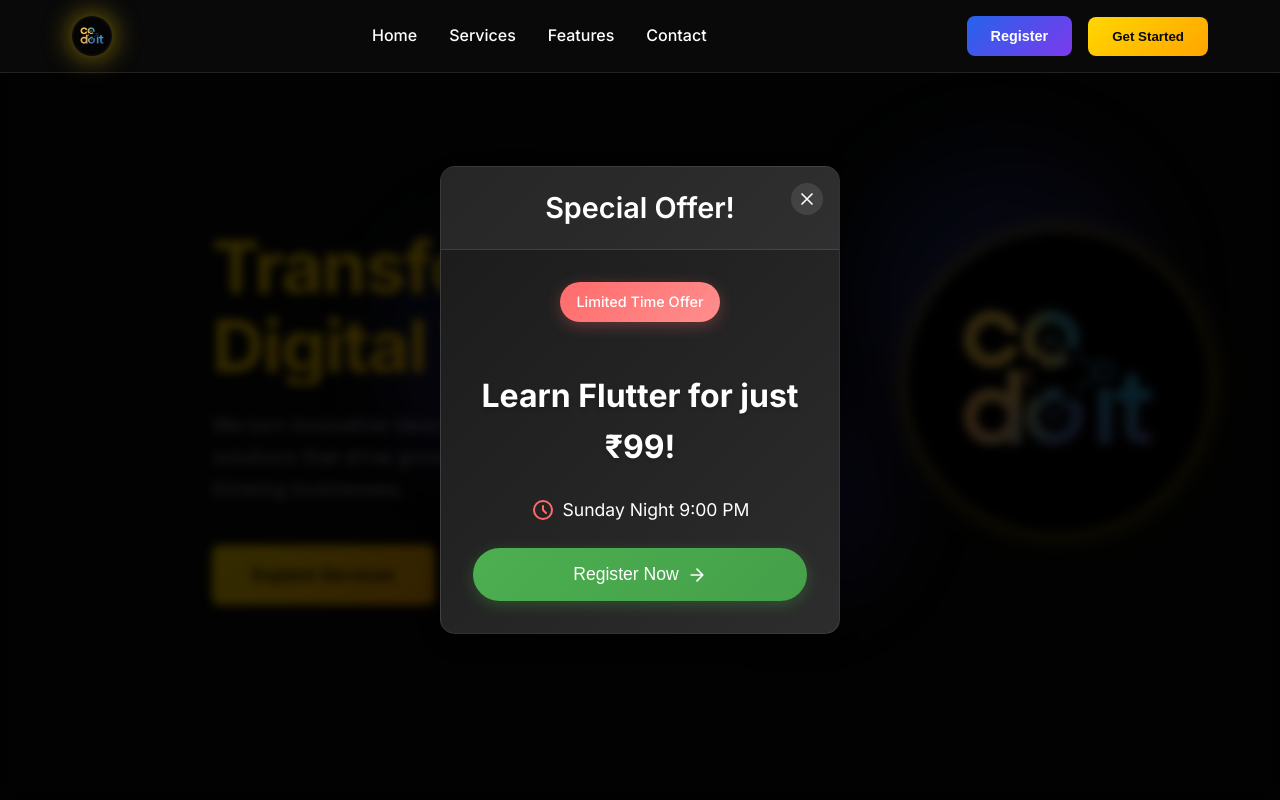
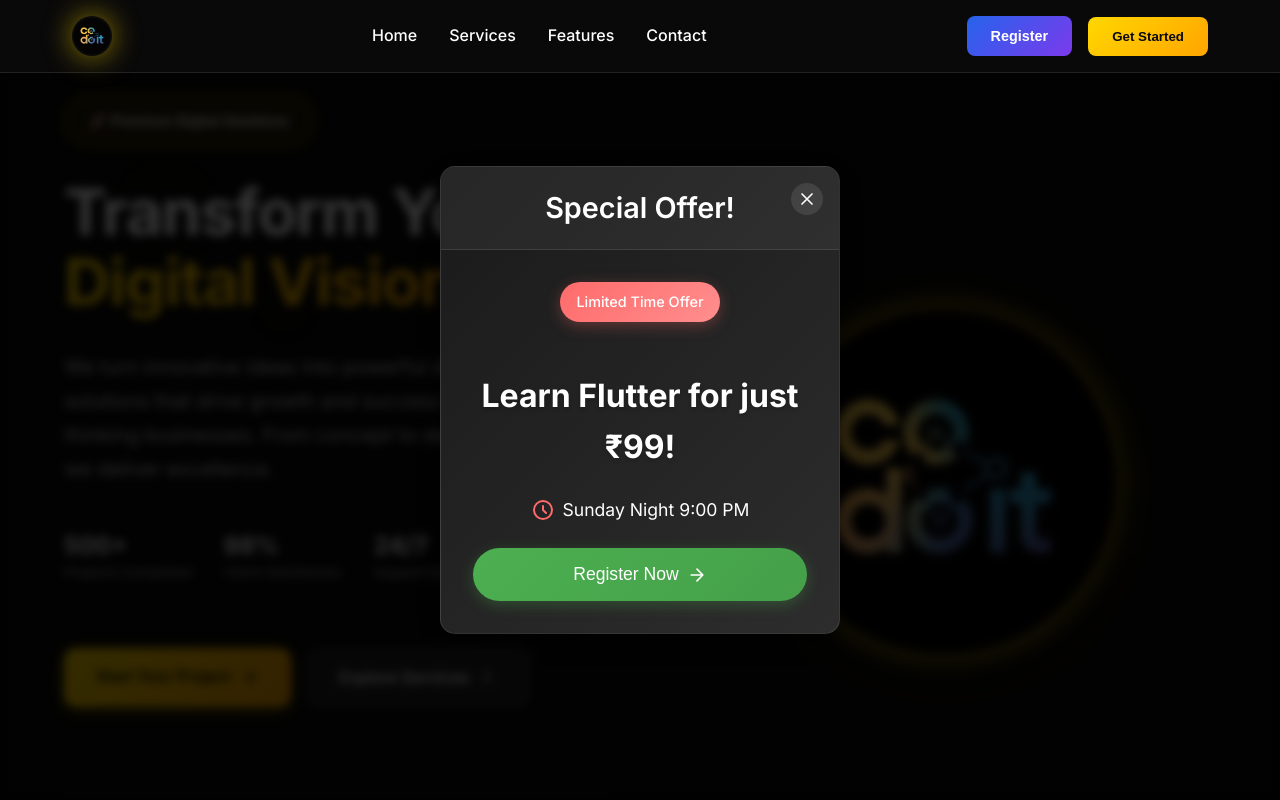
Before and after one commit to Sreeshks/codoit, a React (Vite) app: page / in a window 1280 px wide. Shown: the top 800 px of the page. Built offline with nearby package versions, Linux system fonts and the light colour scheme.

Commit message:
hero session updated

```diff
--- a/src/App.css
+++ b/src/App.css
@@ -162,48 +162,212 @@
   min-height: 100vh;
   display: flex;
   align-items: center;
-  padding: 6rem 2rem;
+  padding: 6rem 2rem 2rem;
   position: relative;
   overflow: hidden;
 }
 
 .hero-container {
-  max-width: 1200px;
+  max-width: 1400px;
   margin: 0 auto;
-  display: flex;
+  display: grid;
+  grid-template-columns: 1fr 1fr;
+  gap: 4rem;
   align-items: center;
-  gap: 6rem;
   width: 100%;
-  flex-direction: row-reverse;
   padding: 0 2rem;
 }
 
-.hero-logo {
-  flex-shrink: 0;
-  position: relative;
+/* Hero Content */
+.hero-content {
+  display: flex;
+  flex-direction: column;
+  gap: 2rem;
+  max-width: 600px;
 }
 
-@keyframes glowPulse {
-  0% {
-    box-shadow: 0 0 5px rgba(255, 215, 0, 0.2);
+.hero-badge {
+  display: inline-flex;
+  align-items: center;
+  background: rgba(255, 215, 0, 0.1);
+  border: 1px solid rgba(255, 215, 0, 0.3);
+  color: var(--gradient-gold);
+  padding: 0.75rem 1.5rem;
+  border-radius: 50px;
+  font-size: 0.9rem;
+  font-weight: 600;
+  width: fit-content;
+  backdrop-filter: blur(10px);
+  animation: badgeGlow 2s ease-in-out infinite;
+}
+
+@keyframes badgeGlow {
+  0%, 100% {
+    box-shadow: 0 0 10px rgba(255, 215, 0, 0.2);
   }
   50% {
-    box-shadow: 0 0 30px rgba(255, 215, 0, 0.6);
-  }
-  100% {
-    box-shadow: 0 0 5px rgba(255, 215, 0, 0.2);
+    box-shadow: 0 0 20px rgba(255, 215, 0, 0.4);
   }
 }
 
+.hero-title {
+  font-size: 4rem;
+  font-weight: 800;
+  line-height: 1.1;
+  color: var(--light);
+  margin: 0;
+  letter-spacing: -0.02em;
+}
+
+.gradient-text {
+  background: var(--gradient-gold);
+  -webkit-background-clip: text;
+  -webkit-text-fill-color: transparent;
+  background-clip: text;
+}
+
+.hero-subtitle {
+  font-size: 1.25rem;
+  color: rgba(255, 255, 255, 0.8);
+  line-height: 1.7;
+  margin: 0;
+  max-width: 500px;
+}
+
+/* Hero Stats */
+.hero-stats {
+  display: flex;
+  gap: 2rem;
+  margin: 1rem 0;
+}
+
+.stat-item {
+  display: flex;
+  flex-direction: column;
+  gap: 0.25rem;
+}
+
+.stat-number {
+  font-size: 1.5rem;
+  font-weight: 700;
+  color: var(--gradient-gold);
+  line-height: 1;
+}
+
+.stat-label {
+  font-size: 0.85rem;
+  color: rgba(255, 255, 255, 0.6);
+  font-weight: 500;
+}
+
+/* Hero Buttons */
+.hero-buttons {
+  display: flex;
+  gap: 1rem;
+  margin: 1rem 0;
+}
+
+.btn-primary, .btn-secondary {
+  display: flex;
+  align-items: center;
+  gap: 0.5rem;
+  padding: 1rem 2rem;
+  border-radius: 12px;
+  font-weight: 600;
+  text-decoration: none;
+  transition: all 0.3s ease;
+  font-size: 1rem;
+  border: none;
+  cursor: pointer;
+  position: relative;
+  overflow: hidden;
+}
+
+.btn-primary {
+  background: var(--gradient-gold);
+  color: var(--dark);
+  box-shadow: 0 4px 15px rgba(255, 215, 0, 0.3);
+}
+
+.btn-primary:hover {
+  transform: translateY(-2px);
+  box-shadow: 0 8px 25px rgba(255, 215, 0, 0.4);
+}
+
+.btn-secondary {
+  background: rgba(255, 255, 255, 0.1);
+  color: var(--light);
+  backdrop-filter: blur(10px);
+  border: 1px solid rgba(255, 255, 255, 0.2);
+}
+
+.btn-secondary:hover {
+  transform: translateY(-2px);
+  background: rgba(255, 255, 255, 0.15);
+  box-shadow: 0 8px 25px rgba(0, 0, 0, 0.2);
+}
+
+/* Hero Trust Section */
+.hero-trust {
+  display: flex;
+  flex-direction: column;
+  gap: 1rem;
+  margin-top: 2rem;
+  padding-top: 2rem;
+  border-top: 1px solid rgba(255, 255, 255, 0.1);
+}
+
+.trust-label {
+  font-size: 0.9rem;
+  color: rgba(255, 255, 255, 0.6);
+  font-weight: 500;
+}
+
+.trust-logos {
+  display: flex;
+  gap: 2rem;
+  align-items: center;
+}
+
+.trust-logo {
+  font-size: 0.9rem;
+  color: rgba(255, 255, 255, 0.4);
+  font-weight: 600;
+  padding: 0.5rem 1rem;
+  background: rgba(255, 255, 255, 0.05);
+  border-radius: 8px;
+  border: 1px solid rgba(255, 255, 255, 0.1);
+  transition: all 0.3s ease;
+}
+
+.trust-logo:hover {
+  color: rgba(255, 255, 255, 0.8);
+  background: rgba(255, 255, 255, 0.1);
+}
+
+/* Hero Visual */
+.hero-visual {
+  position: relative;
+  display: flex;
+  justify-content: center;
+  align-items: center;
+}
+
+.hero-logo {
+  position: relative;
+  z-index: 2;
+}
+
 .hero-logo-image {
-  height: 300px;
-  width: 300px;
+  height: 350px;
+  width: 350px;
   object-fit: cover;
   border-radius: 50%;
   background: var(--dark);
   transition: all 0.3s ease;
   animation: float 6s ease-in-out infinite, glowPulse 3s ease-in-out infinite;
   box-shadow: 0 0 50px rgba(255, 215, 0, 0.2);
+  border: 3px solid rgba(255, 215, 0, 0.3);
 }
 
 .hero-logo-image:hover {
@@ -211,61 +375,113 @@
   animation: float 6s ease-in-out infinite, glowPulse 1.5s ease-in-out infinite;
 }
 
-.hero-content {
-  flex: 1;
-  text-align: left;
-  max-width: 600px;
-  padding-top: 2rem;
+.hero-glow {
+  position: absolute;
+  top: 50%;
+  left: 50%;
+  transform: translate(-50%, -50%);
+  width: 400px;
+  height: 400px;
+  background: radial-gradient(circle, rgba(255, 215, 0, 0.1) 0%, transparent 70%);
+  border-radius: 50%;
+  animation: glowPulse 4s ease-in-out infinite;
+  z-index: 1;
 }
 
-.hero-title {
-  font-size: 4.5rem;
-  font-weight: 700;
-  margin-bottom: 1.5rem;
-  line-height: 1.1;
-  background: var(--gradient-gold);
-  -webkit-background-clip: text;
-  -webkit-text-fill-color: transparent;
-  letter-spacing: -0.02em;
+.hero-particles {
+  position: absolute;
+  top: 0;
+  left: 0;
+  right: 0;
+  bottom: 0;
+  z-index: 1;
 }
 
-.hero-subtitle {
-  font-size: 1.25rem;
-  color: var(--gray-light);
-  margin-bottom: 2.5rem;
-  line-height: 1.6;
-  max-width: 500px;
+.particle-dot {
+  position: absolute;
+  width: 6px;
+  height: 6px;
+  background: var(--gradient-gold);
+  border-radius: 50%;
+  animation: particleFloat 8s ease-in-out infinite;
 }
 
-.hero-buttons {
-  display: flex;
-  gap: 1.5rem;
-  margin-top: 2rem;
+.particle-dot:nth-child(1) {
+  top: 20%;
+  left: 20%;
+  animation-delay: 0s;
 }
 
-.btn-primary, .btn-secondary {
-  padding: 1rem 2.5rem;
-  border-radius: 0.5rem;
-  font-weight: 600;
-  text-decoration: none;
-  transition: all 0.3s ease;
-  font-size: 1.1rem;
+.particle-dot:nth-child(2) {
+  top: 60%;
+  right: 20%;
+  animation-delay: 2s;
 }
 
-.btn-primary {
-  background: var(--gradient-gold);
-  color: var(--dark);
+.particle-dot:nth-child(3) {
+  bottom: 30%;
+  left: 30%;
+  animation-delay: 4s;
 }
 
-.btn-secondary {
-  background: rgba(255, 255, 255, 0.1);
-  color: var(--light);
-  backdrop-filter: blur(10px);
+.particle-dot:nth-child(4) {
+  top: 40%;
+  right: 40%;
+  animation-delay: 6s;
 }
 
-.btn-primary:hover, .btn-secondary:hover {
-  transform: translateY(-2px);
-  box-shadow: 0 10px 20px rgba(0, 0, 0, 0.2);
+@keyframes particleFloat {
+  0%, 100% {
+    transform: translateY(0px) scale(1);
+    opacity: 0.6;
+  }
+  50% {
+    transform: translateY(-20px) scale(1.2);
+    opacity: 1;
+  }
+}
+
+/* Hero Scroll Indicator */
+.hero-scroll-indicator {
+  position: absolute;
+  bottom: 2rem;
+  left: 50%;
+  transform: translateX(-50%);
+  display: flex;
+  flex-direction: column;
+  align-items: center;
+  gap: 0.5rem;
+  color: rgba(255, 255, 255, 0.6);
+  animation: scrollBounce 2s ease-in-out infinite;
+}
+
+.scroll-text {
+  font-size: 0.8rem;
+  font-weight: 500;
+  text-transform: uppercase;
+  letter-spacing: 1px;
+}
+
+.scroll-arrow {
+  animation: arrowBounce 2s ease-in-out infinite;
+}
+
+@keyframes scrollBounce {
+  0%, 100% {
+    transform: translateX(-50%) translateY(0);
+  }
+  50% {
+    transform: translateX(-50%) translateY(-5px);
+  }
+}
+
+@keyframes arrowBounce {
+  0%, 100% {
+    transform: translateY(0);
+  }
+  50% {
+    transform: translateY(-3px);
+  }
 }
 
 /* Services Section */
@@ -481,33 +697,95 @@
 /* Responsive Design */
 @media (max-width: 1024px) {
   .hero-container {
-    gap: 4rem;
-    padding: 0 1rem;
+    grid-template-columns: 1fr;
+    gap: 3rem;
+    text-align: center;
   }
 
-  .hero-logo-image {
-    height: 250px;
-    width: 250px;
+  .hero-content {
+    max-width: 100%;
+    align-items: center;
   }
 
   .hero-title {
     font-size: 3.5rem;
   }
+
+  .hero-logo-image {
+    height: 280px;
+    width: 280px;
+  }
+
+  .hero-stats {
+    justify-content: center;
+  }
+
+  .hero-trust {
+    align-items: center;
+  }
+
+  .trust-logos {
+    justify-content: center;
+    flex-wrap: wrap;
+  }
 }
 
 @media (max-width: 768px) {
+  .hero {
+    padding: 4rem 1rem 2rem;
+  }
+
   .hero-container {
-    flex-direction: column;
-    gap: 3rem;
+    padding: 0 1rem;
+    gap: 2rem;
+  }
+
+  .hero-title {
+    font-size: 2.8rem;
+  }
+
+  .hero-subtitle {
+    font-size: 1.1rem;
   }
 
   .hero-logo-image {
-    height: 200px;
-    width: 200px;
+    height: 220px;
+    width: 220px;
   }
 
-  .hero-title {
-    font-size: 2.5rem;
+  .hero-stats {
+    flex-direction: column;
+    gap: 1rem;
+    align-items: center;
+  }
+
+  .hero-buttons {
+    flex-direction: column;
+    width: 100%;
+    max-width: 300px;
+  }
+
+  .btn-primary, .btn-secondary {
+    width: 100%;
+    justify-content: center;
+  }
+
+  .trust-logos {
+    gap: 1rem;
+  }
+
+  .trust-logo {
+    font-size: 0.8rem;
+    padding: 0.4rem 0.8rem;
+  }
+
+  .hero-glow {
+    width: 300px;
+    height: 300px;
+  }
+
+  .hero-scroll-indicator {
+    bottom: 1rem;
   }
 
   .nav-links {
@@ -549,47 +827,98 @@
   }
 }
 
+@media (max-width: 480px) {
+  .hero-title {
+    font-size: 2.2rem;
+  }
+
+  .hero-subtitle {
+    font-size: 1rem;
+  }
+
+  .hero-logo-image {
+    height: 180px;
+    width: 180px;
+  }
+
+  .hero-badge {
+    font-size: 0.8rem;
+    padding: 0.6rem 1.2rem;
+  }
+
+  .stat-number {
+    font-size: 1.3rem;
+  }
+
+  .stat-label {
+    font-size: 0.8rem;
+  }
+
+  .hero-glow {
+    width: 250px;
+    height: 250px;
+  }
+
+  .particle-dot {
+    width: 4px;
+    height: 4px;
+  }
+}
+
 /* Animations */
 @keyframes float {
   0%, 100% {
-    transform: translateY(0);
+    transform: translateY(0px);
   }
   50% {
     transform: translateY(-20px);
   }
 }
 
+@keyframes glowPulse {
+  0% {
+    box-shadow: 0 0 5px rgba(255, 215, 0, 0.2);
+  }
+  50% {
+    box-shadow: 0 0 30px rgba(255, 215, 0, 0.6);
+  }
+  100% {
+    box-shadow: 0 0 5px rgba(255, 215, 0, 0.2);
+  }
+}
+
 .floating-element {
   position: absolute;
-  background: var(--gradient-primary);
+  width: 100px;
+  height: 100px;
+  background: linear-gradient(135deg, rgba(255, 215, 0, 0.1), rgba(255, 215, 0, 0.05));
   border-radius: 50%;
-  filter: blur(40px);
-  opacity: 0.3;
   animation: float 6s ease-in-out infinite;
+  z-index: 0;
 }
 
 .floating-element:nth-child(1) {
-  width: 300px;
-  height: 300px;
   top: 20%;
-  right: 10%;
+  left: 10%;
+  width: 80px;
+  height: 80px;
   animation-delay: 0s;
 }
 
 .floating-element:nth-child(2) {
-  width: 200px;
-  height: 200px;
-  top: 50%;
-  right: 30%;
-  animation-delay: -2s;
+  top: 60%;
+  right: 15%;
+  width: 120px;
+  height: 120px;
+  animation-delay: 2s;
 }
 
 .floating-element:nth-child(3) {
-  width: 250px;
-  height: 250px;
-  top: 30%;
-  right: 50%;
-  animation-delay: -4s;
+  bottom: 20%;
+  left: 20%;
+  width: 60px;
+  height: 60px;
+  animation-delay: 4s;
 }
 
 .nav-logo-image {
--- a/src/App.tsx
+++ b/src/App.tsx
@@ -303,7 +303,6 @@
   const [isAnimating, setIsAnimating] = useState(false);
   const [isLoading, setIsLoading] = useState(true);
   const [showPopup, setShowPopup] = useState(true);
-  const [showRegistration, setShowRegistration] = useState(false);
   const [showRegistrationPopup, setShowRegistrationPopup] = useState(false);
   let scene: THREE.Scene;
   let camera: THREE.PerspectiveCamera;
@@ -706,19 +705,83 @@
         <div className="floating-element floating-3"></div>
 
         <div className="hero-container">
-          <div className="hero-logo">
-            <img src="/Codoit Logo.jpeg" alt="CO DO IT Logo" className="hero-logo-image" />
+          <div className="hero-content">
+            <div className="hero-badge">
+              <span>🚀 Premium Digital Solutions</span>
+            </div>
+
+            <h1 className="hero-title">
+              Transform Your
+              <span className="gradient-text"> Digital Vision</span>
+            </h1>
+
+            <p className="hero-subtitle">
+              We turn innovative ideas into powerful digital solutions that drive growth and success for forward-thinking businesses. From concept to deployment, we deliver excellence.
+            </p>
+
+            <div className="hero-stats">
+              <div className="stat-item">
+                <span className="stat-number">500+</span>
+                <span className="stat-label">Projects Completed</span>
+              </div>
+              <div className="stat-item">
+                <span className="stat-number">98%</span>
+                <span className="stat-label">Client Satisfaction</span>
+              </div>
+              <div className="stat-item">
+                <span className="stat-number">24/7</span>
+                <span className="stat-label">Support Available</span>
+              </div>
+            </div>
+
+            <div className="hero-buttons">
+              <button className="btn-primary" onClick={() => setShowRegistrationPopup(true)}>
+                <span>Start Your Project</span>
+                <svg width="20" height="20" viewBox="0 0 24 24" fill="none" xmlns="http://www.w3.org/2000/svg">
+                  <path d="M5 12H19M19 12L12 5M19 12L12 19" stroke="currentColor" strokeWidth="2" strokeLinecap="round" strokeLinejoin="round"/>
+                </svg>
+              </button>
+              <a href="#services" className="btn-secondary">
+                <span>Explore Services</span>
+                <svg width="20" height="20" viewBox="0 0 24 24" fill="none" xmlns="http://www.w3.org/2000/svg">
+                  <path d="M9 18L15 12L9 6" stroke="currentColor" strokeWidth="2" strokeLinecap="round" strokeLinejoin="round"/>
+                </svg>
+              </a>
+            </div>
+
+            <div className="hero-trust">
+              <span className="trust-label">Trusted by leading companies</span>
+              <div className="trust-logos">
+                <div className="trust-logo">TechCorp</div>
+                <div className="trust-logo">InnovateLab</div>
+                <div className="trust-logo">DigitalFlow</div>
+              </div>
+            </div>
           </div>
-          <div className="hero-content">
-            <h1 className="hero-title">Transform Your Digital Vision</h1>
-            <p className="hero-subtitle">We turn innovative ideas into powerful digital solutions that drive growth and success for forward-thinking businesses.</p>
-            <div className="hero-buttons">
-              <a href="#services" className="btn-primary">Explore Services</a>
-              <button className="btn-secondary" onClick={() => setShowRegistrationPopup(true)}>Register Now</button>
+
+          <div className="hero-visual">
+            <div className="hero-logo">
+              <img src="/Codoit Logo.jpeg" alt="CO DO IT Logo" className="hero-logo-image" />
             </div>
+            <div className="hero-glow"></div>
+            <div className="hero-particles">
+              <div className="particle-dot"></div>
+              <div className="particle-dot"></div>
+              <div className="particle-dot"></div>
+              <div className="particle-dot"></div>
             </div>
+          </div>
         </div>
-    </section>
+
+        <div className="hero-scroll-indicator">
+          <div className="scroll-text">Scroll to explore</div>
+          <div className="scroll-arrow">
+            <svg width="24" height="24" viewBox="0 0 24 24" fill="none" xmlns="http://www.w3.org/2000/svg">
+              <path d="M7 13L12 18L17 13M7 6L12 11L17 6" stroke="currentColor" strokeWidth="2" strokeLinecap="round" strokeLinejoin="round"/>
+            </svg>
+          </div>
+        </div>
+      </section>
 
       <section className="services" id="services">
         <h2 className="section-title">Our Premium Services</h2>
```
